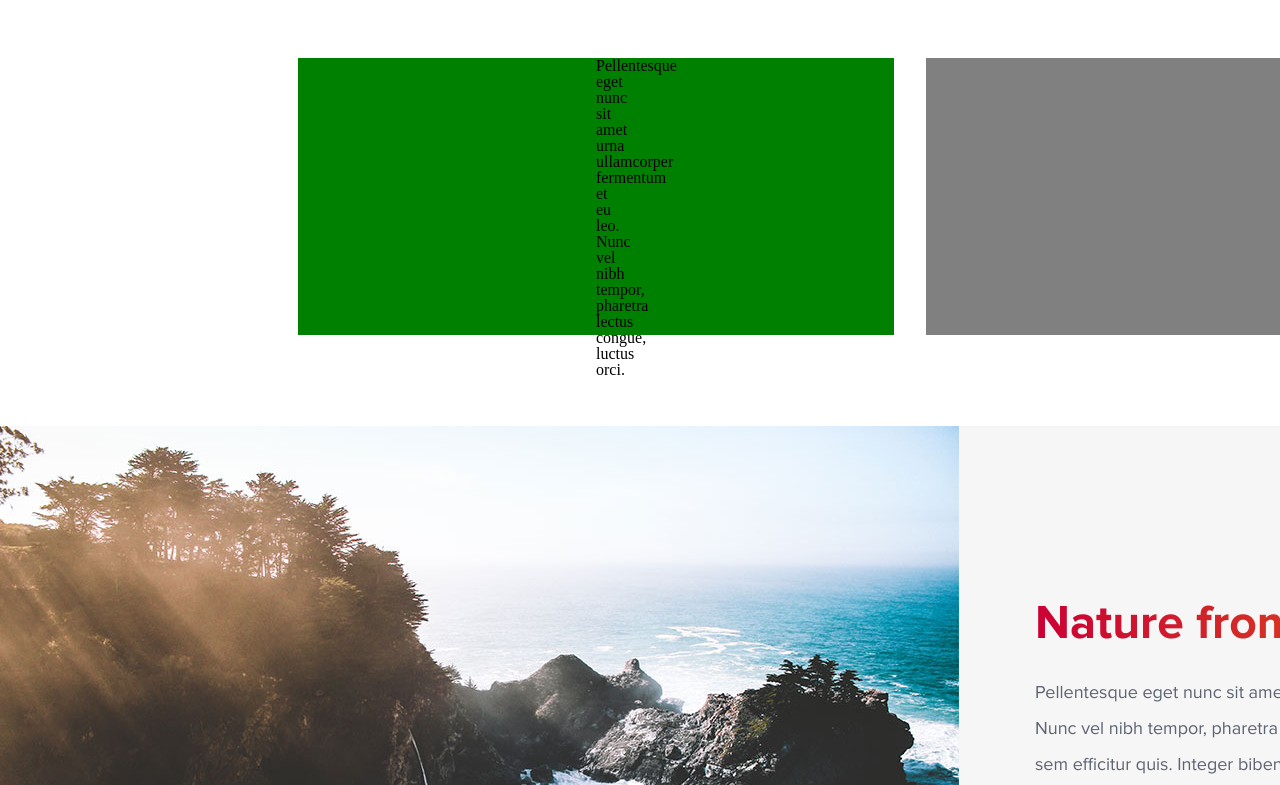
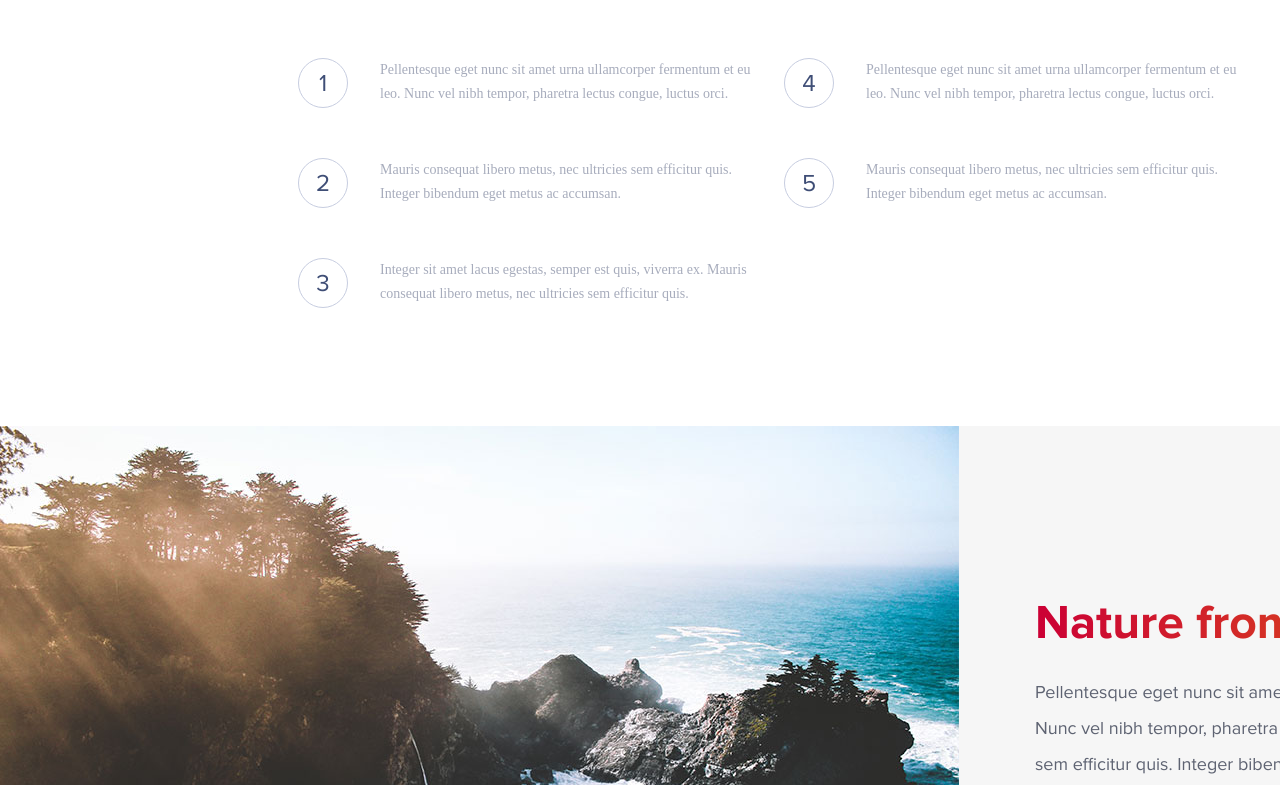
Before and after one commit to SerhiiFilipchuk/Test, a plain HTML site: page Завдання 1/1st maket/index.html in a window 1280 px wide. Shown: the part 1942-2727 px from the top of the page. Drawn offline with Linux system fonts and the light colour scheme.

Commit message:
final commit
It's finally done, baby!

```diff
--- a/Завдання 1/1st maket/index.html
+++ b/Завдання 1/1st maket/index.html
@@ -73,12 +73,27 @@
         <div class="list">
             <div class="list1-3 list">
                 <div class="list-item1">
-                    <!--тут має бути список 1-3-->
+                    <span>1</span>
                     <p>Pellentesque eget nunc sit amet urna ullamcorper fermentum et eu leo. Nunc vel nibh tempor, pharetra lectus congue, luctus orci.</p>
+                </div>
+                <div class="list-item2">
+                    <span>2</span>
+                    <p>Mauris consequat libero metus, nec ultricies sem efficitur quis. Integer bibendum eget metus ac accumsan.</p>
+                </div>
+                <div class="list-item3">
+                    <span>3</span>
+                    <p>Integer sit amet lacus egestas, semper est quis, viverra ex. Mauris consequat libero metus, nec ultricies sem efficitur quis.</p>
                 </div>
             </div>
             <div class="list4-5 list">
-                <!--тут має бути список 4-5-->
+                <div class="list-item4">
+                    <span>4</span>
+                    <p>Pellentesque eget nunc sit amet urna ullamcorper fermentum et eu leo. Nunc vel nibh tempor, pharetra lectus congue, luctus orci.</p>
+                </div>
+                <div class="list-item5">
+                    <span>5</span>
+                    <p>Mauris consequat libero metus, nec ultricies sem efficitur quis. Integer bibendum eget metus ac accumsan.</p>
+                </div>
             </div>
         </div>
     </div>
@@ -97,13 +112,11 @@
                 </div>
     </div>
     <div class="submit-form">
-        <div class="trasparent-bg">
             <h1>Sign up for our newsletters</h1>
             <form class="contact-form" action="/">
                 <input class="contact-form-email" type="text" placeholder="Email adress">
                 <input class="contact-form-send" type="submit" value="Send">
             </form>
-        </div>
     </div>
     <div class="map"></div>
     <div class="footer">
--- a/Завдання 1/1st maket/style.css
+++ b/Завдання 1/1st maket/style.css
@@ -459,19 +459,157 @@ table {
 
 .list1-3 {
     float: left;
-    background: green;
     height: 277px;
     width: 454px;
     margin-right: 32px;
+    padding: 0;
 }
+
+.list-item1{
+    padding: 0;
+    margin-bottom: 52px;
+}
+
+.list-item1 span {
+    float: left;
+    display: block;
+    height: 50px;
+    width: 50px;
+    border: 1px solid #c7cde0;
+    border-radius: 100px;
+    font-size: 24px;
+    line-height: 50px;
+    text-align: center;
+    color: #3f4e76;
+    font-family: 'Proxima Nova Rg';
+    font-weight: normal;
+    font-style: normal;
+    margin-right: 32px;
+}
+
+.list-item1 p {
+    font-size: 14px;
+    color: #a7acbc;
+    line-height: 24px;
+}
+
+.list-item2{
+    padding: 0;
+    margin-bottom: 52px;
+}
+
+.list-item2 span {
+    float: left;
+    display: block;
+    height: 50px;
+    width: 50px;
+    border: 1px solid #c7cde0;
+    border-radius: 100px;
+    font-size: 24px;
+    line-height: 50px;
+    text-align: center;
+    color: #3f4e76;
+    font-family: 'Proxima Nova Rg';
+    font-weight: normal;
+    font-style: normal;
+    margin-right: 32px;
+}
+
+.list-item2 p {
+    font-size: 14px;
+    color: #a7acbc;
+    line-height: 24px;
+}
+
+.list-item3{
+    padding: 0;
+}
+
+.list-item3 span {
+    float: left;
+    display: block;
+    height: 50px;
+    width: 50px;
+    border: 1px solid #c7cde0;
+    border-radius: 100px;
+    font-size: 24px;
+    line-height: 50px;
+    text-align: center;
+    color: #3f4e76;
+    font-family: 'Proxima Nova Rg';
+    font-weight: normal;
+    font-style: normal;
+    margin-right: 32px;
+}
+
+.list-item3 p {
+    font-size: 14px;
+    color: #a7acbc;
+    line-height: 24px;
+}
+
 .list4-5 {
     float: left;
-    background: grey;
     height: 277px;
     width: 454px;
+    padding: 0;
 }
 
-/* добавити стилізацію списків*/
+.list-item4 {
+    padding: 0;
+    margin-bottom: 52px;
+}
+
+.list-item4 span {
+    float: left;
+    display: block;
+    height: 50px;
+    width: 50px;
+    border: 1px solid #c7cde0;
+    border-radius: 100px;
+    font-size: 24px;
+    line-height: 50px;
+    text-align: center;
+    color: #3f4e76;
+    font-family: 'Proxima Nova Rg';
+    font-weight: normal;
+    font-style: normal;
+    margin-right: 32px;
+}
+
+.list-item4 p {
+    font-size: 14px;
+    color: #a7acbc;
+    line-height: 24px;
+}
+
+.list-item5{
+    padding: 0;
+    overflow: hidden;
+}
+
+.list-item5 span {
+    float: left;
+    display: block;
+    height: 50px;
+    width: 50px;
+    border: 1px solid #c7cde0;
+    border-radius: 100px;
+    font-size: 24px;
+    line-height: 50px;
+    text-align: center;
+    color: #3f4e76;
+    font-family: 'Proxima Nova Rg';
+    font-weight: normal;
+    font-style: normal;
+    margin-right: 32px;
+}
+
+.list-item5 p {
+    font-size: 14px;
+    color: #a7acbc;
+    line-height: 24px;
+}
 
 /* 4th block with the sea large pic*/
 
@@ -586,10 +724,11 @@ table {
 
 /* 6th block with submit form */
 
+
 .submit-form {
     height: 489px;
     width: 1920px;
-    background: url("/1st maket/images/road_06.jpg") no-repeat 50% 50%;
+    background: url("/1st maket/images/road_02.jpg") no-repeat 50% 50%;
     background-size: cover;
     text-align: center;
 }
@@ -633,14 +772,7 @@ table {
 
 }
 
-/* css для мого градієнтного фону, але чомусь не застосовується((
-.transparent-bg {
-height: 489px;
-width: 1920px;
-background: red;
-background-image: linear-gradient(90deg, rgba(203, 0, 53, 1) 0%, rgba(225, 114, 16, 1) 100%);
-}
-*/
+
 
 /* 6th block with a map*/
 
--- /dev/null
+++ b/Завдання 1/week 4/home works/lesson 4.1.css
@@ -0,0 +1,23 @@
+* {
+    margin: 0;
+}
+
+.menu div {
+    background: black;
+    color: #ffffff;
+    height: 50px;
+    line-height: 50px;
+    border-bottom: 1px solid white;
+    padding-left: 10px;
+    cursor: pointer;
+}
+
+.menu div:nth-child(even) {
+    padding-left: 40px;
+
+}
+
+.menu div:hover {
+    background: #ffffff;
+    color: black;
+}
```
Also changed, not shown: Завдання 1/week 4/home works/lesson 4.1.html (added, +20 -0 lines), Завдання 1/week 4/home works/lesson 4.3.css (added, +25 -0 lines), Завдання 1/week 4/home works/lesson4.3.html (added, +16 -0 lines), Завдання 1/1st maket/images/road_02.jpg (added), Завдання 1/1st maket/images/road_06.jpg (deleted).
